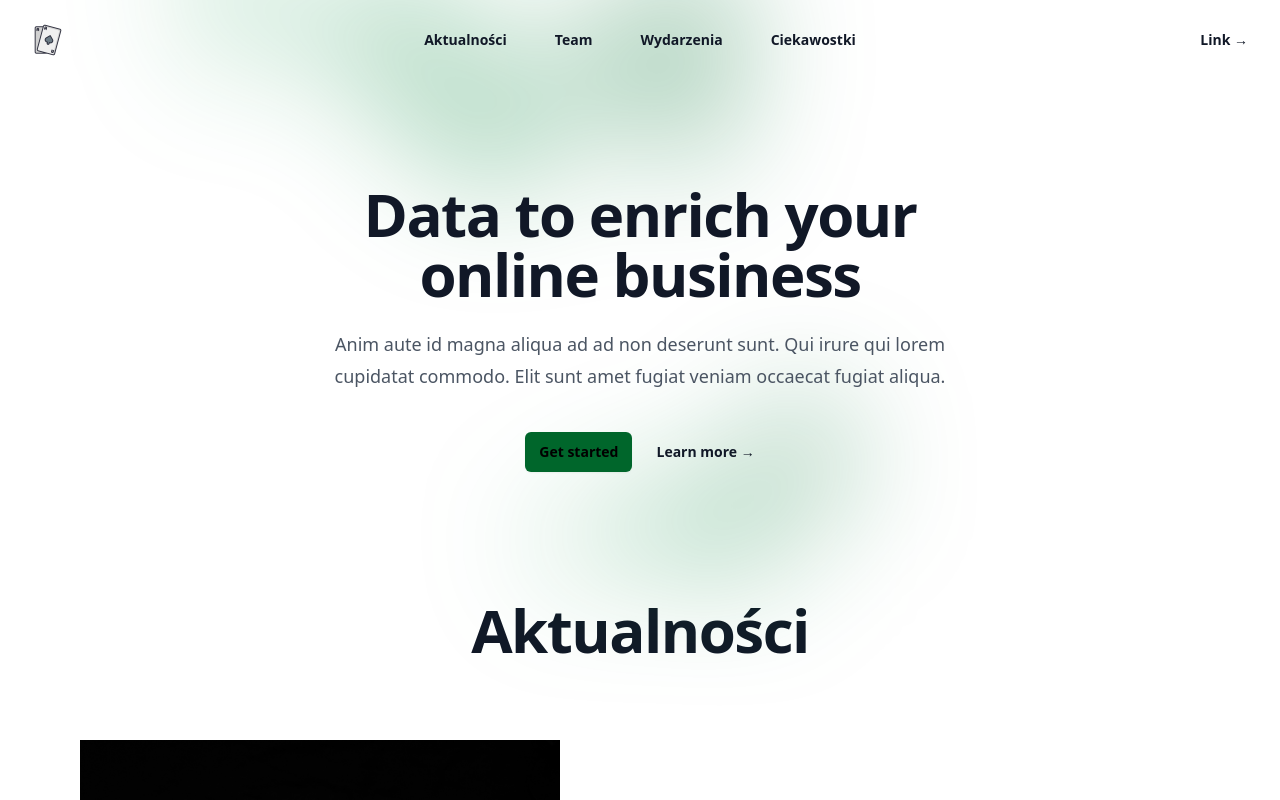
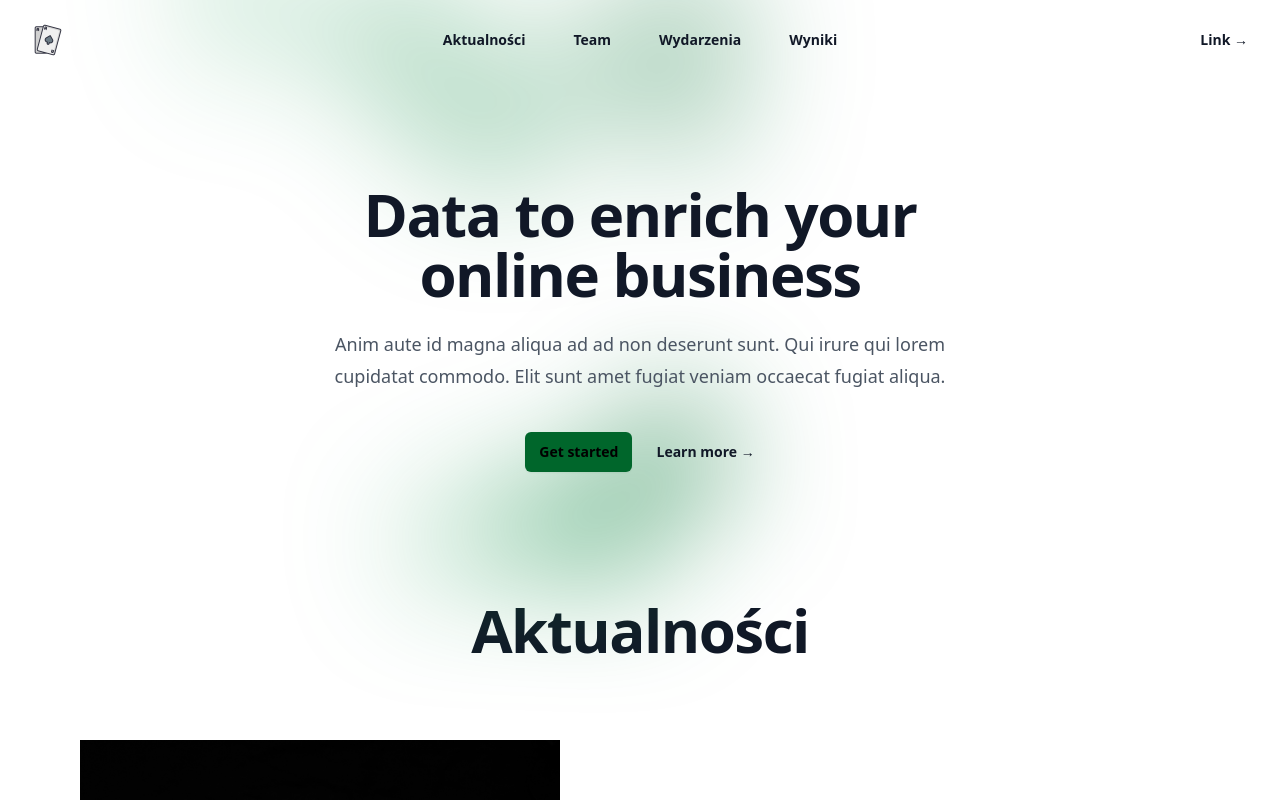
Before and after one commit to IzabelaLas/bridge-react-website, a React (Vite) app: page / in a window 1280 px wide. Shown: the top 800 px of the page. Built offline with nearby package versions, Linux system fonts and the light colour scheme.

Commit message:
Add wydarzenia & Wyniki

```diff
--- a/src/navigation/Ciekawostki.jsx
+++ /dev/null
@@ -1,28 +0,0 @@
-export default function Ciekawostki() {
-
-    return (
-        <div className="text-center">
-          <div>
-            CIEKAWOSTKI
-           </div>
-          <p>Tu pewnie będą jakieś ciekawostki ze świata brydza, nie jestem pewna czy coś takiego istnieje, ale jeśli tak to znajdzie się właśnie tutaj</p>
-          <div>
-            CIEKAWOSTKI
-           </div>
-          <p>Tu pewnie będą jakieś ciekawostki ze świata brydza, nie jestem pewna czy coś takiego istnieje, ale jeśli tak to znajdzie się właśnie tutaj</p><div>
-            CIEKAWOSTKI
-           </div>
-          <p>Tu pewnie będą jakieś ciekawostki ze świata brydza, nie jestem pewna czy coś takiego istnieje, ale jeśli tak to znajdzie się właśnie tutaj</p><div>
-            CIEKAWOSTKI
-           </div>
-          <p>Tu pewnie będą jakieś ciekawostki ze świata brydza, nie jestem pewna czy coś takiego istnieje, ale jeśli tak to znajdzie się właśnie tutaj</p><div>
-            CIEKAWOSTKI
-           </div>
-          <p>Tu pewnie będą jakieś ciekawostki ze świata brydza, nie jestem pewna czy coś takiego istnieje, ale jeśli tak to znajdzie się właśnie tutaj</p><div>
-            CIEKAWOSTKI
-           </div>
-          <p>Tu pewnie będą jakieś ciekawostki ze świata brydza, nie jestem pewna czy coś takiego istnieje, ale jeśli tak to znajdzie się właśnie tutaj</p>
-
-        </div>
-    )
-}
--- a/src/navigation/Navigation.jsx
+++ b/src/navigation/Navigation.jsx
@@ -5,13 +5,13 @@ import bridgeLogo from '@/poker-cards.png'
 import Team from '@/navigation/Team'
 import Aktualnosci from '@/navigation/Aktualnosci'
 import Wydarzenia from '@/navigation/Wydarzenia'
-import Ciekawostki from '@/navigation/Ciekawostki'
+import Wyniki from './Wyniki'
 
 const navigation = [
   { name: 'Aktualności', href: '#aktualnosciTarget', value: 'aktualnosciTargetRef'  },
   { name: 'Team', href: '#teamTarget', value: 'teamTargetRef' },
   { name: 'Wydarzenia', href: '#wydarzeniaTarget', value: 'wydarzeniaTargetRef' },
-  { name: 'Ciekawostki', href: '#ciekawostkiTarget', value: 'ciekawostkiTargetRef' },
+  { name: 'Wyniki', href: '#wynikiTarget', value: 'wynikiTargetRef' },
 ]
 
 export default function Navigation() {
@@ -20,7 +20,7 @@ export default function Navigation() {
   const aktualnosciTargetRef = useRef(null);
   const teamTargetRef = useRef(null);
   const wydarzeniaTargetRef = useRef(null);
-  const ciekawostkiTargetRef = useRef(null);
+  const wynikiTargetRef = useRef(null);
 
   const handleClick = (event, value) => {
     event.preventDefault();
@@ -29,7 +29,7 @@ export default function Navigation() {
    const refNames = {'aktualnosciTargetRef': aktualnosciTargetRef,
   'teamTargetRef': teamTargetRef,
   'wydarzeniaTargetRef': wydarzeniaTargetRef,
-  'ciekawostkiTargetRef': ciekawostkiTargetRef,
+  'wynikiTargetRef': wynikiTargetRef,
   };
 
   refNames[value].current.scrollIntoView({ behavior: 'smooth' });
@@ -167,7 +167,7 @@ export default function Navigation() {
           aria-hidden="true"
         >
           <div
-            className="relative left-[calc(50%+3rem)] aspect-[1155/678] w-[20.125rem] -translate-x-1/2 bg-gradient-to-tr from-[#0E9F4C] to-[#00662B] opacity-50 sm:left-[calc(50%+36rem)] sm:w-[72.1875rem]"
+            className="relative left-[calc(40%+3rem)] aspect-[1155/678] w-[20.125rem] -translate-x-1/2 bg-gradient-to-tr from-[#0E9F4C] to-[#00662B] opacity-90 sm:left-[calc(50%+36rem)] sm:w-[72.1875rem]"
             style={{
               clipPath:
                 'polygon(74.1% 44.1%, 100% 61.6%, 97.5% 26.9%, 85.5% 0.1%, 80.7% 2%, 72.5% 32.5%, 60.2% 62.4%, 52.4% 68.1%, 47.5% 58.3%, 45.2% 34.5%, 27.5% 76.7%, 0.1% 64.9%, 17.9% 100%, 27.6% 76.8%, 76.1% 97.7%, 74.1% 44.1%)',
@@ -185,8 +185,8 @@ export default function Navigation() {
      <div ref={wydarzeniaTargetRef} id="wydarzeniaTarget">
       <Wydarzenia />
      </div>
-     <div ref={ciekawostkiTargetRef} id="ciekawostkiTarget">
-      <Ciekawostki />
+     <div ref={wynikiTargetRef} id="wynikiTarget">
+      <Wyniki />
      </div>
     </div>
   )
--- a/src/navigation/Team.jsx
+++ b/src/navigation/Team.jsx
@@ -27,10 +27,9 @@ export default function Team() {
         <div className="grid grid-cols-2 gap-1 m-1">
 
         {pictures.map((picture, index)  => (
-          <div key={index} >
+          <div key={index}>
             <div className='overflow-hidden'><img className="opacity-70 w-full hover:opacity-100 hover:scale-125" src={picture.foto} alt="team member" /></div>
-               <div><p>{picture.name}</p></div>
-
+               <div className="text-white font-bold translate-y-[-30px]"><p>{picture.name}</p></div>
           </div>
         ))}
         </div>
--- a/src/navigation/Wydarzenia.jsx
+++ b/src/navigation/Wydarzenia.jsx
@@ -1,27 +1,10 @@
 export default function Wydarzenia() {
     return (
-        <div className="text-center">
+        <div className="m-2 p-3 text-center">
+          <h2 className="font-bold text-4xl tracking-tight text-gray-900 sm:text-6xl md:text-6xl lg:text-6xl xl:text-6xl 2xl:text-6xl">Wydarzenia</h2>
           <div>
-            Witamy w  Wydarzeniach
-           </div>
-          <p>Zakładka Wydarzenia pokazuje najblizsze wydarzenia, zobaczymy czego mozna sie spodziewać itd. </p>
-          <div>
-            Witamy w  Wydarzenia
-           </div>
-          <p>Zakładka Wydarzenia pokazuje najblizsze wydarzenia, zobaczymy czego mozna sie spodziewać itd. </p><div>
-            Witamy w  Wydarzenia
-           </div>
-          <p>Zakładka Wydarzenia pokazuje najblizsze wydarzenia, zobaczymy czego mozna sie spodziewać itd. </p><div>
-            Witamy w  Wydarzenia
-           </div>
-          <p>Zakładka Wydarzenia pokazuje najblizsze wydarzenia, zobaczymy czego mozna sie spodziewać itd. </p><div>
-            Witamy w  Wydarzenia
-           </div>
-          <p>Zakładka Wydarzenia pokazuje najblizsze wydarzenia, zobaczymy czego mozna sie spodziewać itd. </p><div>
-            Witamy w  Wydarzenia
-           </div>
-          <p>Zakładka Wydarzenia pokazuje najblizsze wydarzenia, zobaczymy czego mozna sie spodziewać itd. </p>
 
+          </div>
         </div>
     )
 }
--- /dev/null
+++ b/src/navigation/Wyniki.jsx
@@ -0,0 +1,11 @@
+
+export default function Wyniki() {
+    return (
+        <div className="text-center">
+          <h2 className="font-bold text-4xl tracking-tight text-gray-900 sm:text-6xl md:text-6xl lg:text-6xl xl:text-6xl 2xl:text-6xl">Wyniki</h2>
+         <div>
+          Tutaj jakieś wyniki
+         </div>
+        </div>
+    )
+}
```
